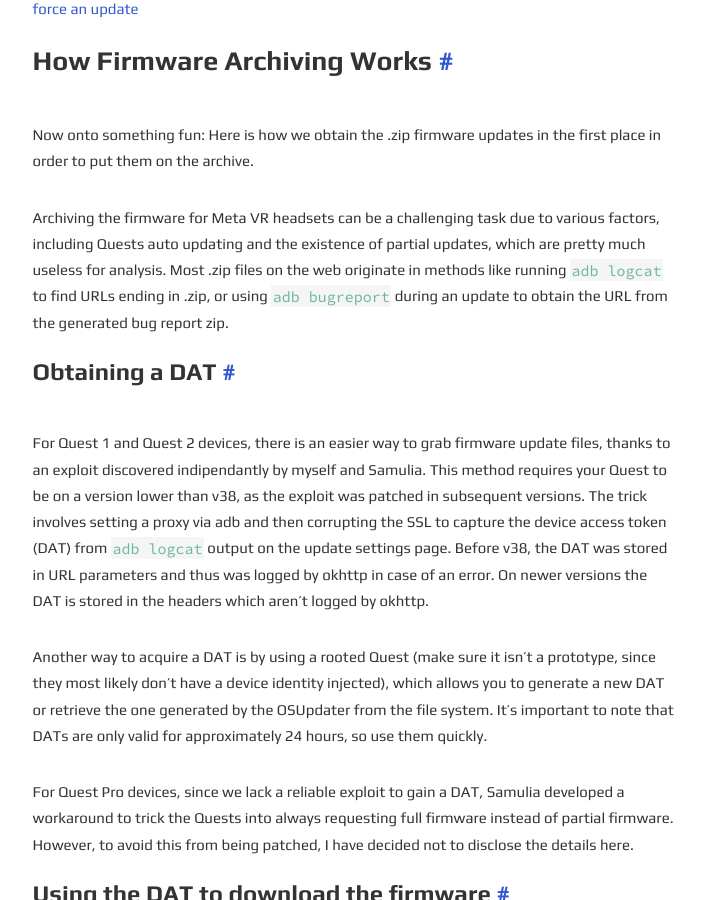
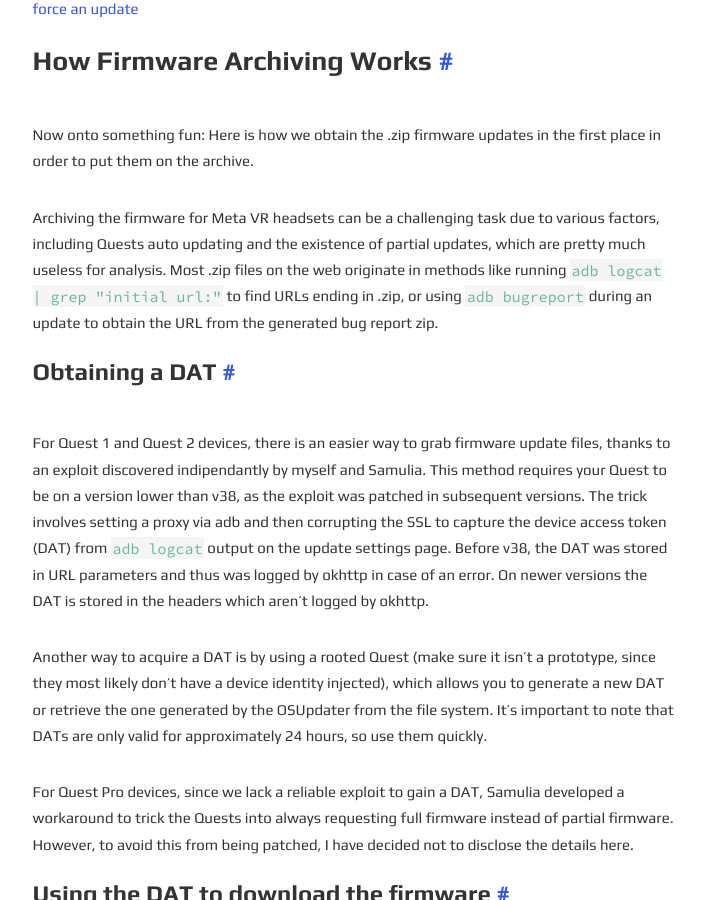
Before and after one commit to basti564/basti564.github.io, a Jekyll site: the page built from _posts/2023-07-30-Quest-Firmware-Archive.md, in a window 1280 px wide and 900 px high, scrolled down 1271 px. Shown: the whole window, without its empty margins (285-990 px from the left). Built offline with Jekyll 4.4.1, drawn with Linux system fonts in a browser that asks for light colours; comment, search, counter and statistics services are not loaded.

Commit message:
Update 2023-07-30-Quest-Firmware-Archive.md

```diff
--- a/_posts/2023-07-30-Quest-Firmware-Archive.md
+++ b/_posts/2023-07-30-Quest-Firmware-Archive.md
@@ -22,7 +22,7 @@
 
 Now onto something fun: Here is how we obtain the .zip firmware updates in the first place in order to put them on the archive.
 
-Archiving the firmware for Meta VR headsets can be a challenging task due to various factors, including Quests auto updating and the existence of partial updates, which are pretty much useless for analysis. Most .zip files on the web originate in methods like running `adb logcat` to find URLs ending in .zip, or using `adb bugreport` during an update to obtain the URL from the generated bug report zip.
+Archiving the firmware for Meta VR headsets can be a challenging task due to various factors, including Quests auto updating and the existence of partial updates, which are pretty much useless for analysis. Most .zip files on the web originate in methods like running `adb logcat | grep "initial url:"` to find URLs ending in .zip, or using `adb bugreport` during an update to obtain the URL from the generated bug report zip.
 
 ### Obtaining a DAT
 
```
